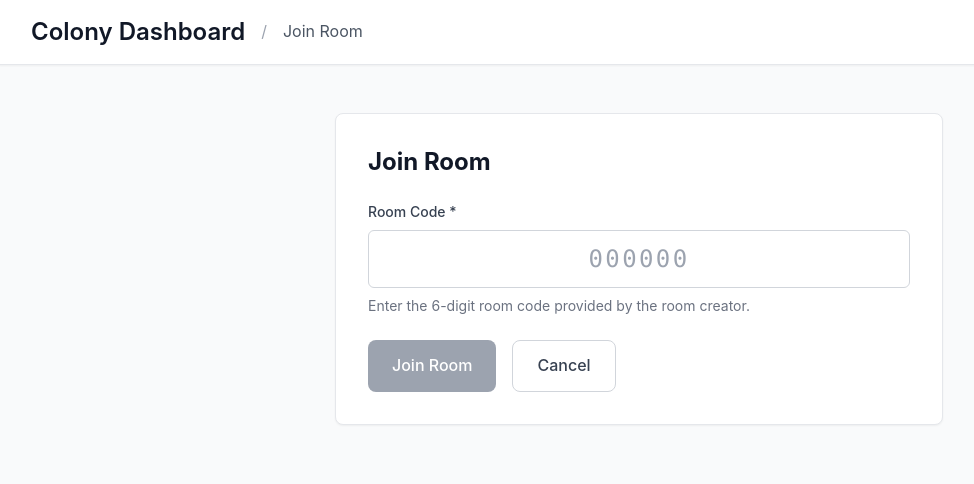
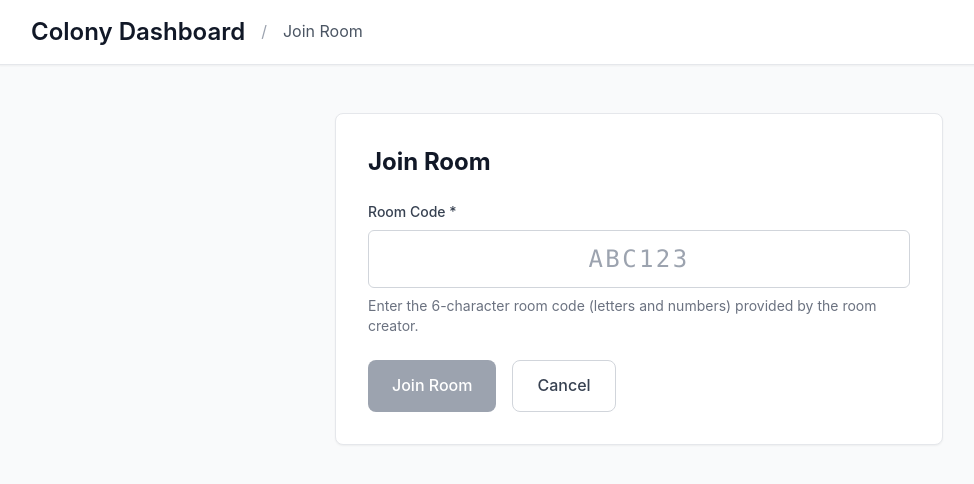
Before and after one commit to KodePratham/CodeVerse-AISF, a Next.js app: page /dashboard/rooms/join in a window 1280 px wide. Shown: the top 484 px of the page, without its empty margins (1-975 px from the left). Built offline with nearby package versions, Linux system fonts and the light colour scheme.

Commit message:
check-once

```diff
--- a/src/app/api/rooms/join/route.ts
+++ b/src/app/api/rooms/join/route.ts
@@ -13,7 +13,7 @@ export async function POST(request: NextRequest) {
     const { roomCode } = await request.json()
 
     if (!roomCode?.trim() || roomCode.length !== 6) {
-      return NextResponse.json({ error: 'Valid 6-digit room code is required' }, { status: 400 })
+      return NextResponse.json({ error: 'Valid 6-character room code is required' }, { status: 400 })
     }
 
     // Ensure user exists in Supabase first
@@ -29,7 +29,7 @@ export async function POST(request: NextRequest) {
       return NextResponse.json({ error: 'User sync failed' }, { status: 500 })
     }
 
-    const room = await roomService.joinRoom(roomCode.trim(), user.id)
+    const room = await roomService.joinRoom(roomCode.trim().toUpperCase(), user.id)
 
     return NextResponse.json({ room }, { status: 200 })
   } catch (error: any) {
--- a/src/app/dashboard/rooms/join/page.tsx
+++ b/src/app/dashboard/rooms/join/page.tsx
@@ -21,7 +21,7 @@ export default function JoinRoomPage() {
       const response = await fetch('/api/rooms/join', {
         method: 'POST',
         headers: { 'Content-Type': 'application/json' },
-        body: JSON.stringify({ roomCode: roomCode.trim() }),
+        body: JSON.stringify({ roomCode: roomCode.trim().toUpperCase() }),
       })
 
       const data = await response.json()
@@ -40,7 +40,7 @@ export default function JoinRoomPage() {
   }
 
   const handleCodeChange = (e: React.ChangeEvent<HTMLInputElement>) => {
-    const value = e.target.value.replace(/\D/g, '').slice(0, 6)
+    const value = e.target.value.replace(/[^A-Za-z0-9]/g, '').slice(0, 6).toUpperCase()
     setRoomCode(value)
   }
 
@@ -72,13 +72,13 @@ export default function JoinRoomPage() {
                 id="roomCode"
                 value={roomCode}
                 onChange={handleCodeChange}
-                className="w-full px-3 py-3 border border-gray-300 rounded-md focus:outline-none focus:ring-2 focus:ring-primary-500 focus:border-transparent text-center text-2xl font-mono tracking-widest"
-                placeholder="000000"
+                className="w-full px-3 py-3 border border-gray-300 rounded-md focus:outline-none focus:ring-2 focus:ring-primary-500 focus:border-transparent text-center text-2xl font-mono tracking-widest uppercase"
+                placeholder="ABC123"
                 maxLength={6}
                 required
               />
               <p className="text-sm text-gray-500 mt-2">
-                Enter the 6-digit room code provided by the room creator.
+                Enter the 6-character room code (letters and numbers) provided by the room creator.
               </p>
             </div>
 
--- a/src/lib/supabase.ts
+++ b/src/lib/supabase.ts
@@ -274,11 +274,11 @@ export const roomService = {
     // Ensure user exists and get their Supabase ID
     const userId = await userService.getSupabaseUserId(clerkUserId)
 
-    // Find room by code
+    // Find room by code (case insensitive)
     const { data: room, error: roomError } = await supabase
       .from('rooms')
       .select('id')
-      .eq('room_code', roomCode)
+      .eq('room_code', roomCode.toUpperCase())
       .single()
 
     if (roomError || !room) throw new Error('Room not found')
```
